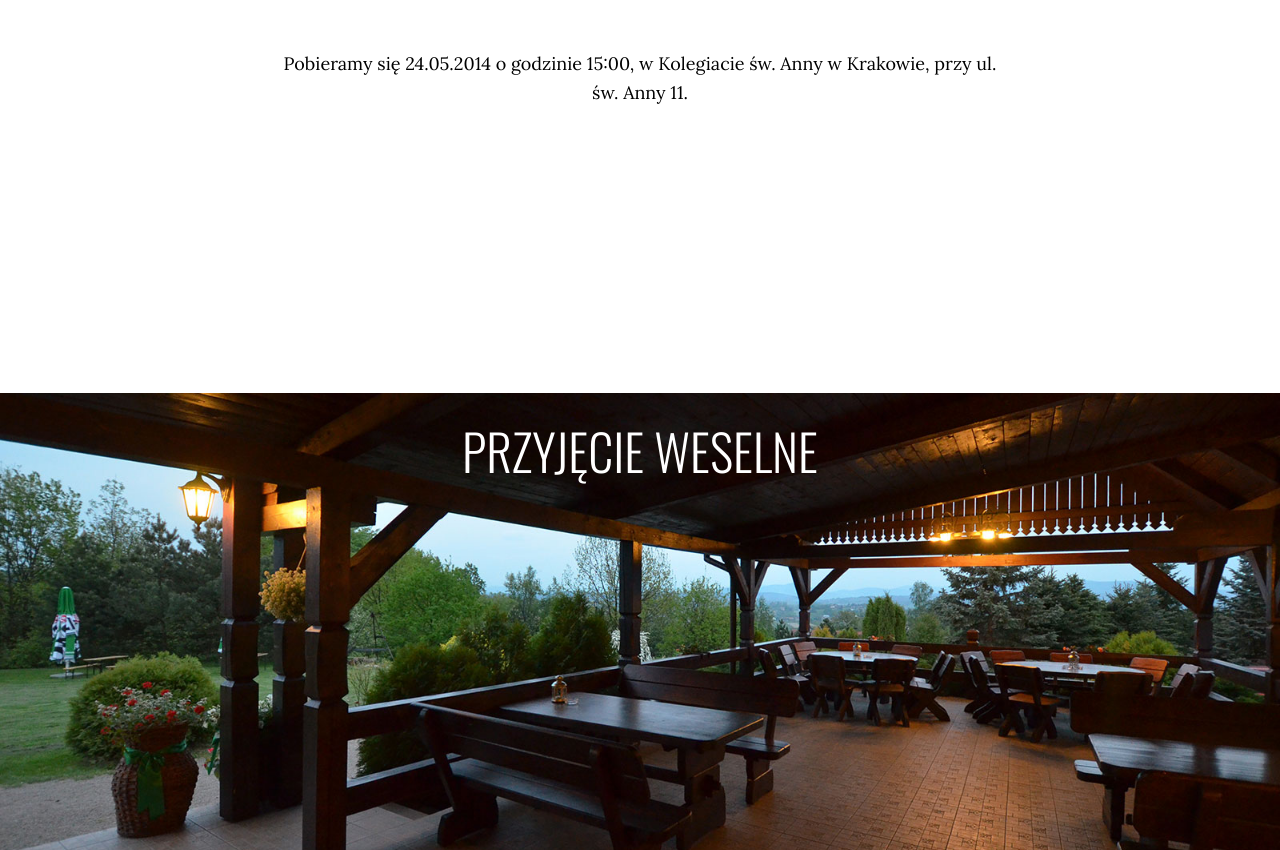
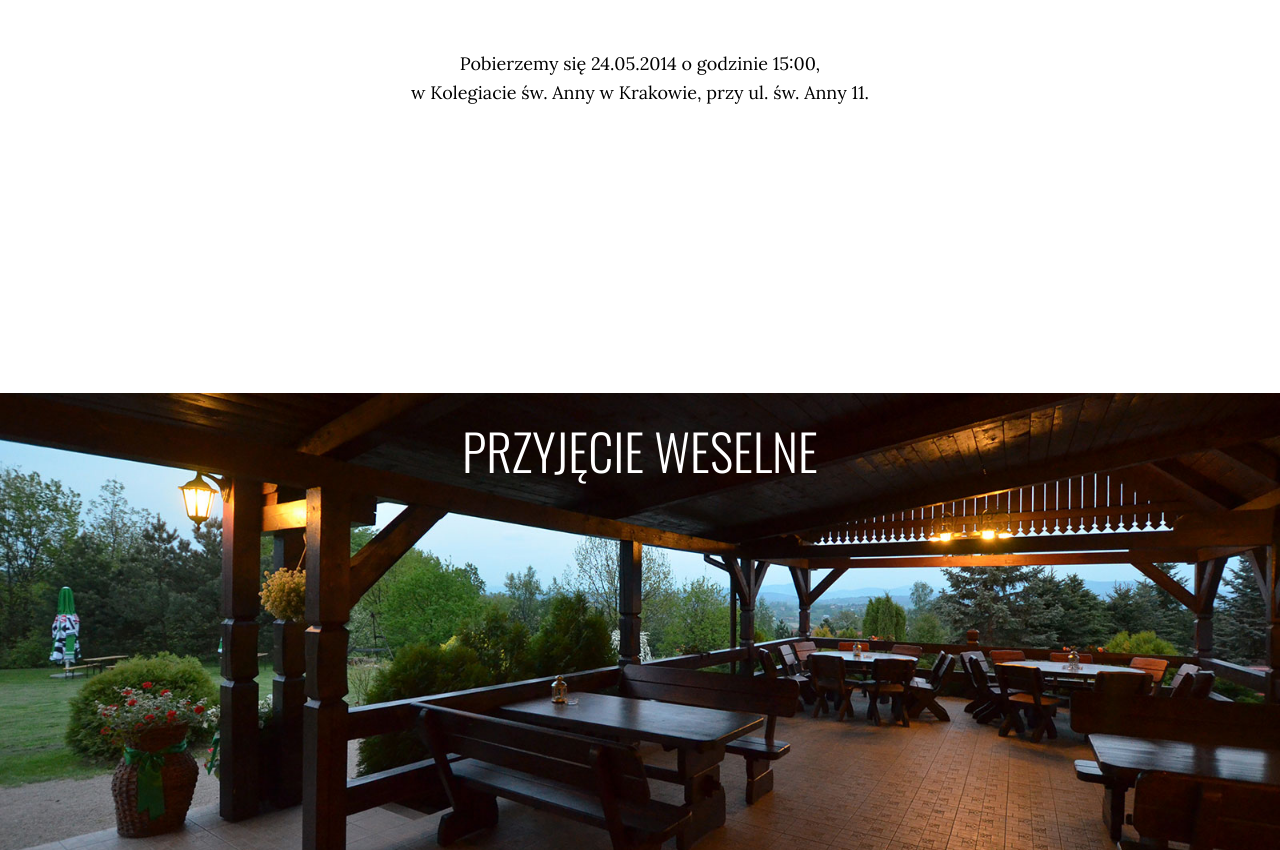
Before and after one commit to naszewesele/naszewesele.github.io, a plain HTML site: page index.html in a window 1280 px wide. Shown: the part 1570-2420 px from the top of the page. Drawn offline with nearby package versions, Linux system fonts and the light colour scheme; some packages are replaced by stand-ins of ours.

Commit message:
minor update

```diff
--- a/index.html
+++ b/index.html
@@ -84,7 +84,7 @@
             <div class="container">
                 <div class="col-lg-8 col-lg-offset-2">
 
-                    <p>Pobieramy się 24.05.2014 o godzinie 15:00, w Kolegiacie św. Anny w Krakowie, przy ul. św. Anny 11.</p>
+                    <p>Pobierzemy się 24.05.2014 o godzinie 15:00,<br />w Kolegiacie św. Anny w Krakowie, przy&nbsp;ul.&nbsp;św.&nbsp;Anny&nbsp;11.</p>
                     <!-- <p><img src="img/kolegiata-sw-anny-pawel-krzan.jpg" class="img-responsive" alt="Kolegiata sw. Anny, fot. Pawel Krzan" ></p> -->
                 </div>
 
```
